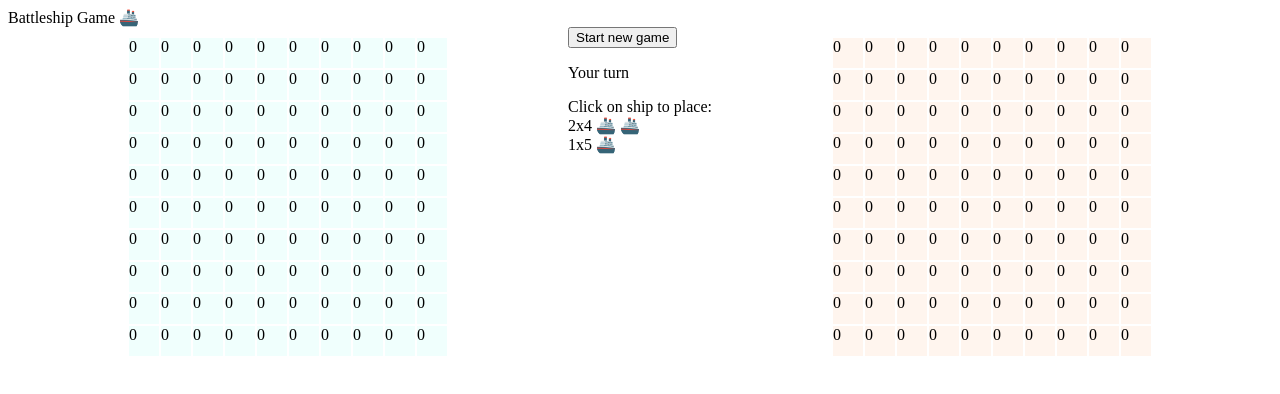
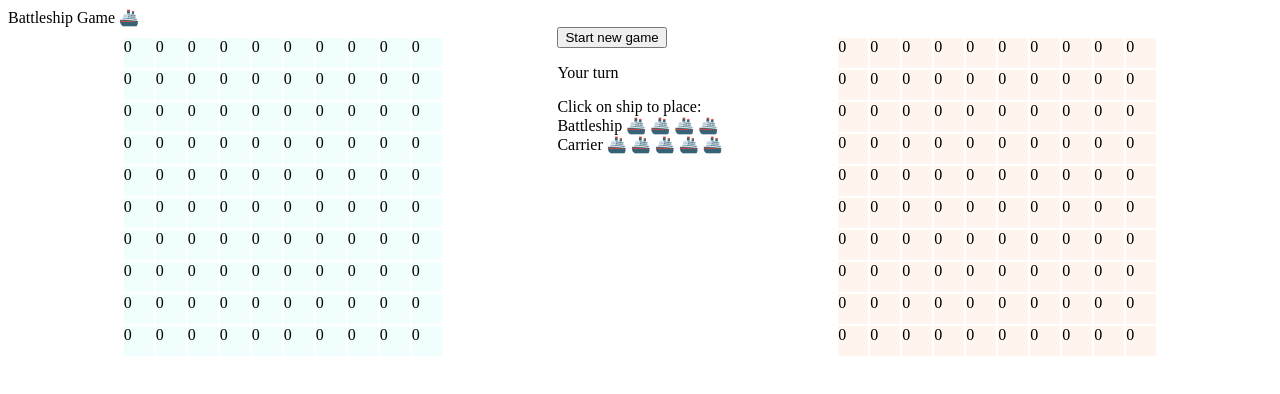
Before and after one commit to grichan/vue-battleship, a Vue app: page / in a window 1280 px wide. Shown: the top 394 px of the page. Built offline with nearby package versions, Linux system fonts and the light colour scheme.

Commit message:
on hover for placing ships

```diff
--- a/src/App.vue
+++ b/src/App.vue
@@ -5,7 +5,8 @@
     <div class="player field">
       <div class="row" v-for="(row, y) in playerField" :key="y">
         <div
-          @click="shipSelected($event)"
+          @mouseover="placeShip($event)"
+          @mouseleave="mouseLeave($event)"
           class="cell"
           v-for="(col, x) in row"
           :key="col"
@@ -20,14 +21,13 @@
       <p>Your turn</p>
       <div>Click on ship to place:</div>
       <div
-        @click="shipSelected($event)"
+        @click="selectShip($event, name)"
         class="ship"
-        v-for="ship in playerShips"
-        :key="ship"
-        :data-ship="ship[0] + '-' + ship[1]"
+        v-for="(length, name) in ships"
+        :key="name"
       >
-        {{ ship[0] }}x{{ ship[1] }}
-        <span v-for="i in ship[0]" :key="i">
+        {{ name }}
+        <span v-for="i in length" :key="i">
           🚢
         </span>
       </div>
@@ -47,42 +47,40 @@ export default {
   name: "App",
   components: {},
   methods: {
+    selectShip(e, name) {
+      e.preventDefault();
+      this.selectedShip = this.ships[name];
+      console.log(this.selectedShip);
+    },
     placeShip(e) {
-      e.preventDefault();
-      console.log("e :>> ", e.target.dataset.position);
-      console.log("object :>> ");
-    },
-    shipSelected(e) {
       e.preventDefault();
       let position = e.target.dataset.position.split("-");
       let y = position[0];
       let x = position[1];
-
-      if (this.playerField[y][x] === 0 && this.adding == false) {
-        this.playerField[y][x] = 1; // set cell val to one
-        this.shipAdding.push([y, x]);
-        this.adding = true;
+      if (y > 0 && y < 9) {
+        this.playerField[y][x] = 1;
+        this.playerField[parseInt(y) + 1][x] = 1;
+        this.playerField[parseInt(y) - 1][x] = 1;
+        console.log("y,x :>> ", y, x);
       }
-
-      // after placing first block - block all apart from 3x3 +
-      if (
-        this.adding == true &&
-        this.playerField[y][x] != 1 &&
-        (this.shipAdding[0][0] == y || this.shipAdding[0][1] == x) &&
-        y < parseInt(this.shipAdding[0][0]) + 3 &&
-        x < parseInt(this.shipAdding[0][1]) + 3 &&
-        y > parseInt(this.shipAdding[0][0]) - 3 &&
-        x > parseInt(this.shipAdding[0][1]) - 3
-      ) {
-        this.shipAdding.push([y, x]);
-        this.playerField[y][x] = 1;
+    },
+    mouseLeave(e) {
+      e.preventDefault();
+      let position = e.target.dataset.position.split("-");
+      let y = position[0];
+      let x = position[1];
+      if (y > 0 && y < 9) {
+        this.playerField[y][x] = 0;
+        this.playerField[parseInt(y) + 1][x] = 0;
+        this.playerField[parseInt(y) - 1][x] = 0;
+        console.log("y,x :>> ", y, x);
       }
     }
   },
   data() {
     return {
-      adding: false,
-      shipAdding: [],
+      ships: { Battleship: 4, Carrier: 5 },
+      selectedShip: {},
       playerField: [
         [0, 0, 0, 0, 0, 0, 0, 0, 0, 0],
         [0, 0, 0, 0, 0, 0, 0, 0, 0, 0],
```
